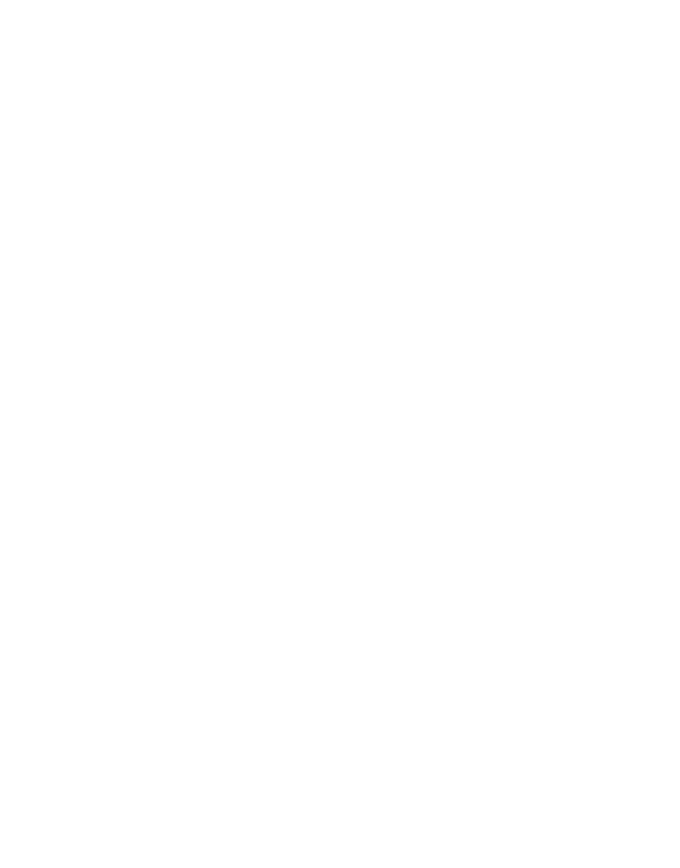
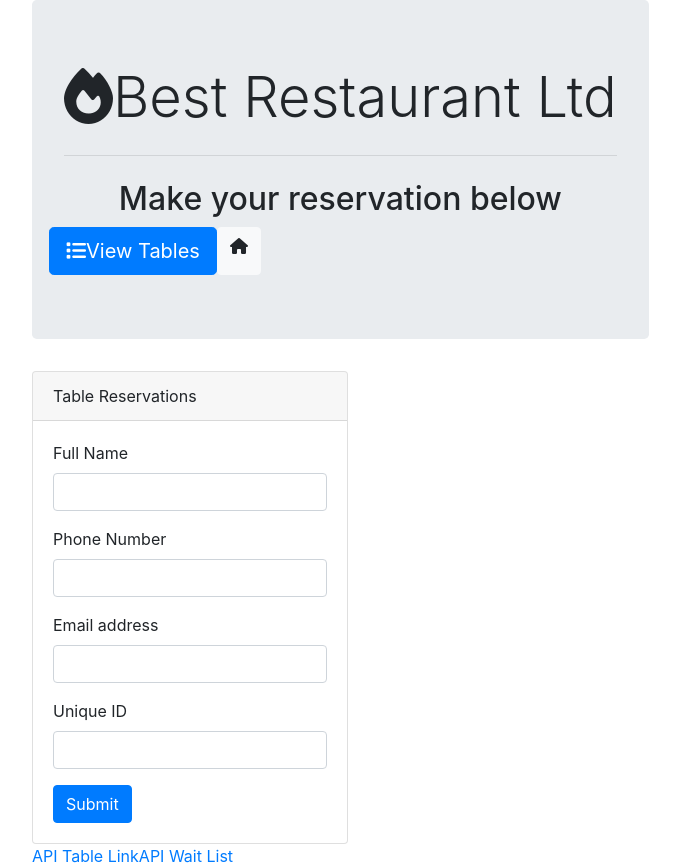
Before and after one commit to TheMatthewSawyer/restaurantManager, a plain HTML site: page make-reservations.html in a window 1280 px wide. Shown: the whole page, without its empty margins (53-733 px from the left). Before the commit the page ends 800 px from the top, so only its background shows below. Drawn offline with nearby package versions, Linux system fonts and the light colour scheme.

Commit message:
make reservations html

```diff
--- a/make-reservations.html
+++ b/make-reservations.html
@@ -1,12 +1,75 @@
 <!DOCTYPE html>
 <html lang="en">
+
 <head>
     <meta charset="UTF-8">
     <meta name="viewport" content="width=device-width, initial-scale=1.0">
     <meta http-equiv="X-UA-Compatible" content="ie=edge">
-    <title>Document</title>
+    <title>Make Reservations</title>
+    <link rel="stylesheet" href="https://stackpath.bootstrapcdn.com/bootstrap/4.4.1/css/bootstrap.min.css"
+        integrity="sha384-Vkoo8x4CGsO3+Hhxv8T/Q5PaXtkKtu6ug5TOeNV6gBiFeWPGFN9MuhOf23Q9Ifjh" crossorigin="anonymous">
+    <link rel="stylesheet" href="./style.css">
 </head>
+
 <body>
+    <div class="container">
+        <div class="col">
+            <div class="row">
+                <div class="jumbotron text-center">
+                    <h1 class="display-4"><i class="fas fa-fire"></i>Best Restaurant Ltd</h1>
+                    <hr class="my-4">
+                    <h2>Make your reservation below</h2>
+                    <div class="row">
+                        <a class="btn btn-primary btn-lg" href="./tables.html" role="button"><i
+                                class="fas fa-list"></i>View Tables</a>
+                        <a class="btn btn-light" href="./index.html" role="button"><i class="fas fa-home"></i></a>
+                    </div>
+                </div>
+            </div>
+            <div class="row">
+                <div class="card">
+                    <div class="card-header">
+                        Table Reservations
+                    </div>
+                    <div class="card-body">
+                        <form>
+                            <div class="form-group">
+                                <label for="Name">Full Name</label>
+                                <input type="name" class="form-control" id="Name" aria-describedby="nameHelp">
+                              </div>
+                              <div class="form-group">
+                                <label for="Phone">Phone Number</label>
+                                <input type="phone" class="form-control" id="Phone" aria-describedby="phoneHelp">
+                              </div>
+                            <div class="form-group">
+                              <label for="Email1">Email address</label>
+                              <input type="email" class="form-control" id="Email1" aria-describedby="emailHelp">
+                            </div>
+                            <div class="form-group">
+                                <label for="UniqueID">Unique ID</label>
+                                <input type="id" class="form-control" id="id" aria-describedby="idHelp">
+                              </div>
+                            <button type="submit" class="btn btn-primary">Submit</button>
+                          </form>
+                    </div>
+                </div>
+            </div>
+            <div class="row">
+                <a href="#" class="stretched-link">API Table Link</a>
+                <a href="#" class="stretched-link">API Wait List</a>
+            </div>
+        </div>
+    </div>
+    <script src="https://code.jquery.com/jquery-3.4.1.slim.min.js"
+        integrity="sha384-J6qa4849blE2+poT4WnyKhv5vZF5SrPo0iEjwBvKU7imGFAV0wwj1yYfoRSJoZ+n"
+        crossorigin="anonymous"></script>
+    <script src="https://cdn.jsdelivr.net/npm/popper.js@1.16.0/dist/umd/popper.min.js"
+        integrity="sha384-Q6E9RHvbIyZFJoft+2mJbHaEWldlvI9IOYy5n3zV9zzTtmI3UksdQRVvoxMfooAo"
+        crossorigin="anonymous"></script>
+    <script src="https://stackpath.bootstrapcdn.com/bootstrap/4.4.1/js/bootstrap.min.js"
+        integrity="sha384-wfSDF2E50Y2D1uUdj0O3uMBJnjuUD4Ih7YwaYd1iqfktj0Uod8GCExl3Og8ifwB6"
+        crossorigin="anonymous"></script>
+    <script src="https://kit.fontawesome.com/71a24ccb38.js" crossorigin="anonymous"></script>
+</body>
 
-</body>
 </html>
```
Also changed, not shown: index.html (+4 -0 lines), style.css (added).
